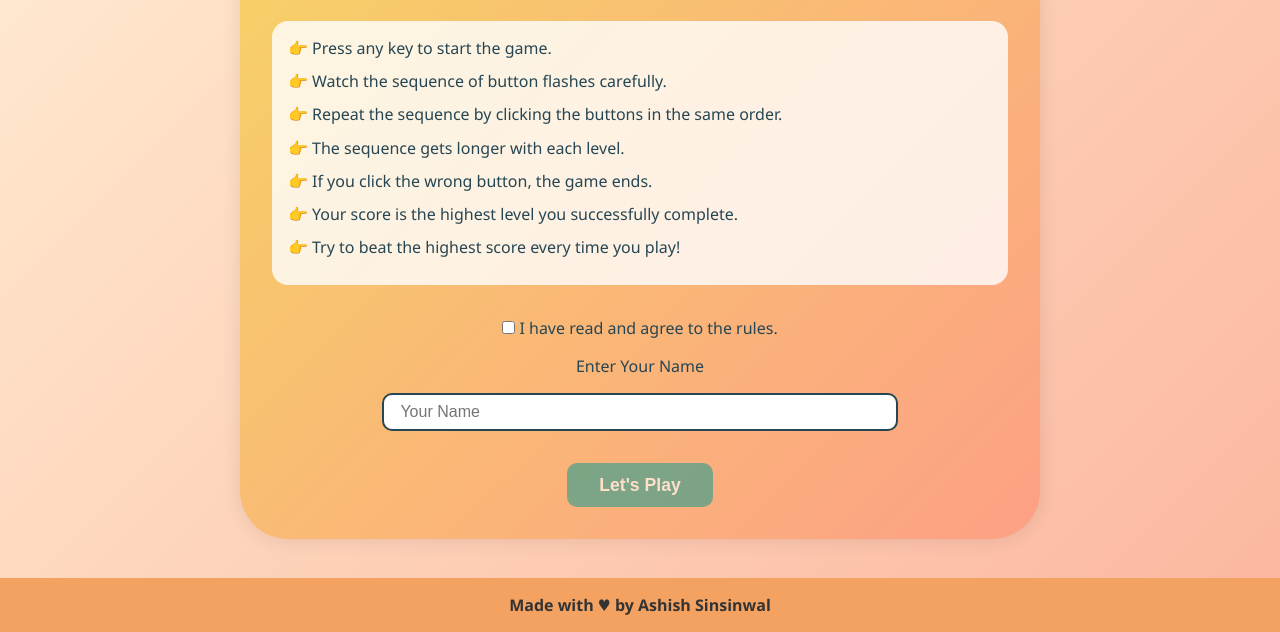
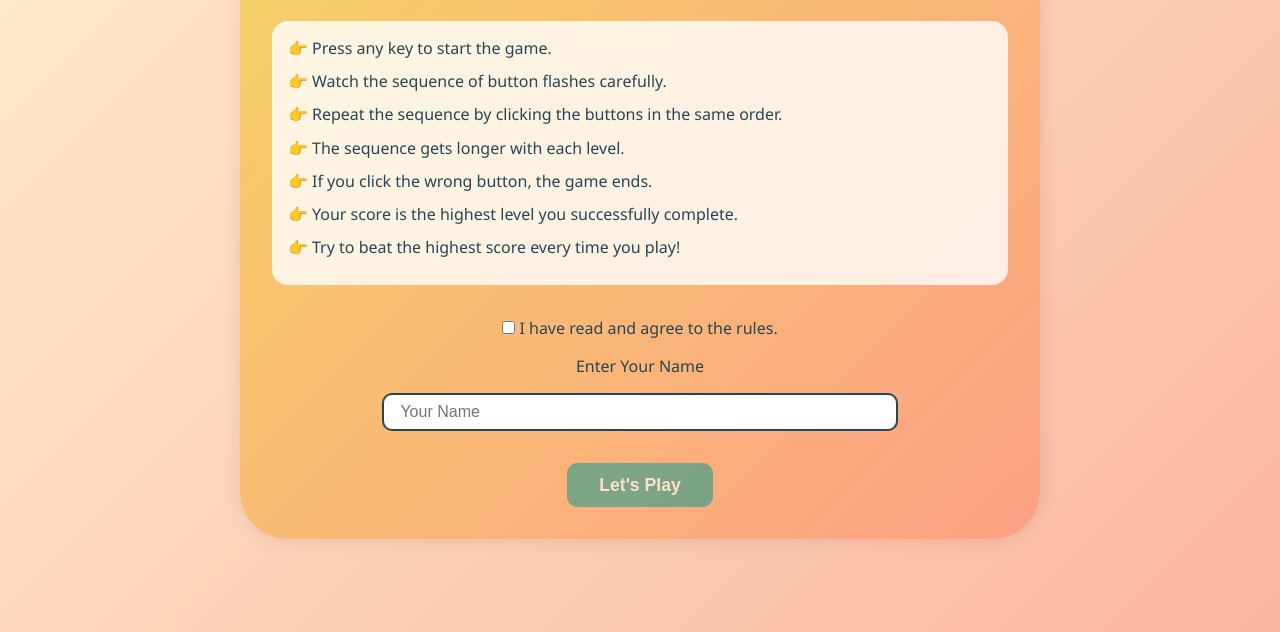
Before and after one commit to AshishSinsinwal/SimonSays, a plain HTML site: page index.html in a window 1280 px wide. Shown: the part 168-800 px from the top of the page. Drawn offline with Linux system fonts and the light colour scheme.

Commit message:
Update index.html
removed the footer

```diff
--- a/index.html
+++ b/index.html
@@ -70,9 +70,7 @@
         </div>
     </main>
 
-    <footer>
-        <p>Made with &hearts; by Ashish Sinsinwal</p>
-    </footer>
+
 
     <script src="app.js"></script>
 </body>
```
